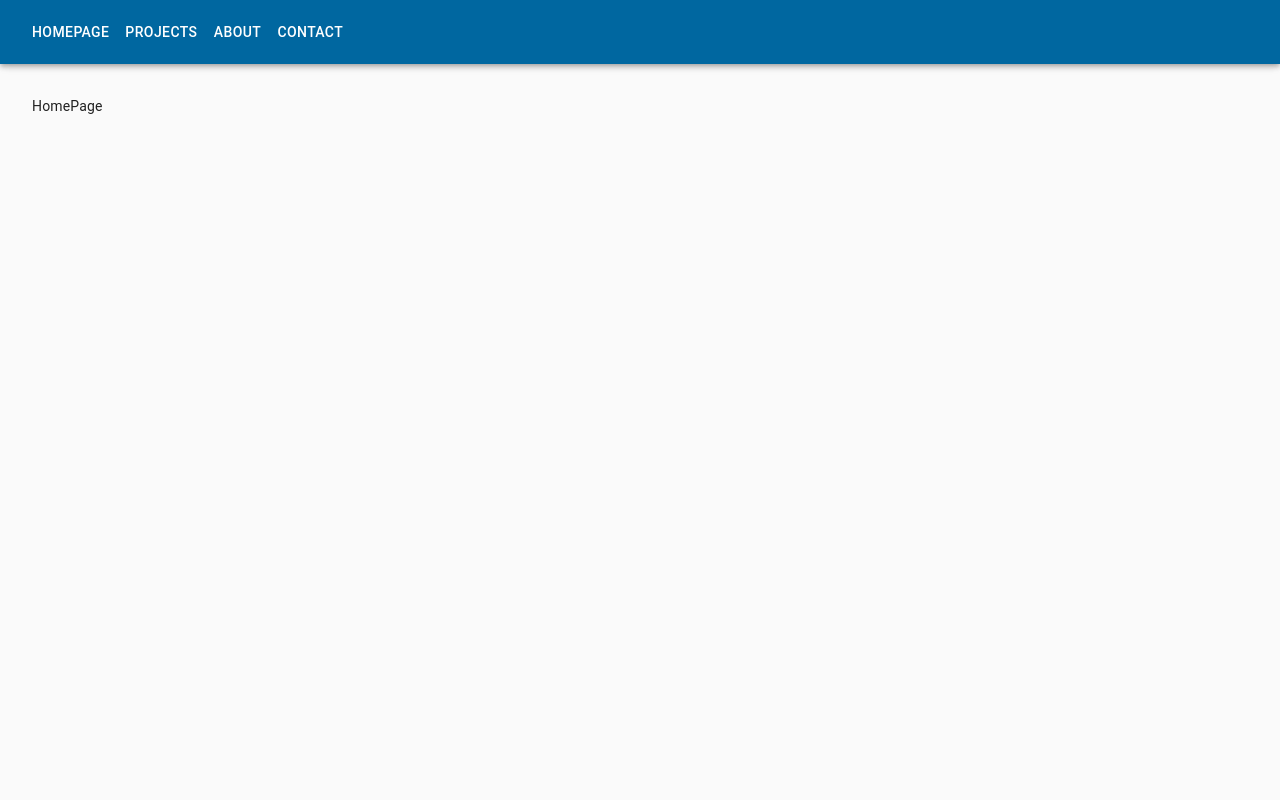
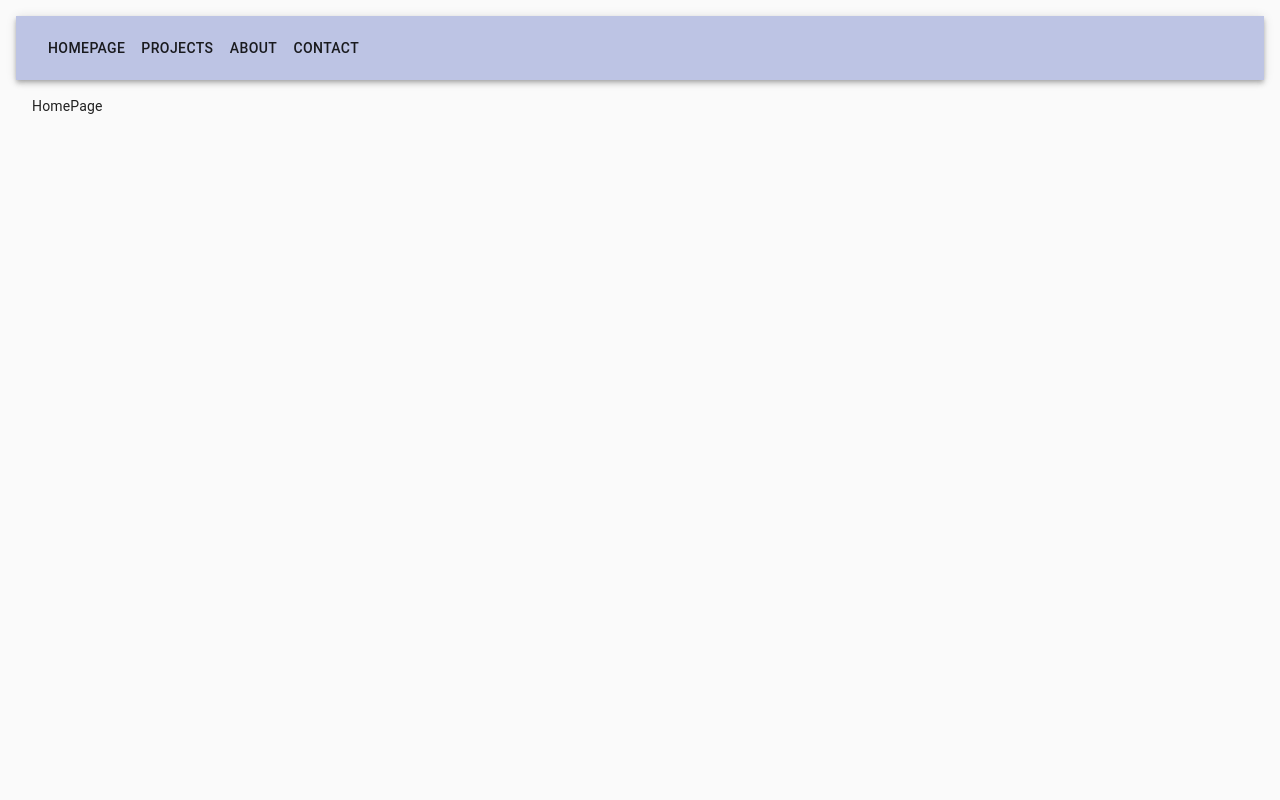
Before and after one commit to mmaya/mmaya.github.io, a React (Create React App) app: page / in a window 1280 px wide. Shown: the top 800 px of the page. Built offline with nearby package versions, Linux system fonts and the light colour scheme.

Commit message:
WIP: layout

```diff
--- a/src/App.js
+++ b/src/App.js
@@ -2,7 +2,7 @@ import React, { useState, useEffect, useCallback, useMemo } from "react";
 //@material-ui
 import makeStyles from "@material-ui/core/styles/makeStyles";
 import CircularProgress from '@material-ui/core/CircularProgress';
-import Typography from '@material-ui/core/Typography';
+import Hidden from '@material-ui/core/Hidden';
 import Fade from '@material-ui/core/Fade';
 import Grid from '@material-ui/core/Grid';
 import MuiAlert from '@material-ui/lab/Alert';
@@ -84,12 +84,12 @@ function App() {
   <AppDataContext.Provider value={{setNotificacao, setIsLoading}}>
     <div className={classes.root}>
       <Router >
-        <Header />
+        <Hidden smDown implementation="css"><Header /></Hidden>
         {notificacao.texto && <MuiAlert elevation={6} variant="filled" onClose={handleClose} severity={notificacao.tipo || "info"}>{notificacao.texto}</MuiAlert>}
         {rotas}
       </Router>
       <Footer />
-  </div>  }
+  </div>
     </AppDataContext.Provider>
 
 </div>
--- a/src/components/layout/Header/Header.jsx
+++ b/src/components/layout/Header/Header.jsx
@@ -1,99 +1,28 @@
 import React from 'react';
 import { Link } from 'react-router-dom'
-import clsx from 'clsx';
-//@material-ui/core
 import { makeStyles } from '@material-ui/core/styles';
 import AppBar from '@material-ui/core/AppBar';
 import Toolbar from '@material-ui/core/Toolbar';
 import Button from '@material-ui/core/Button';
-import AccountCircle from '@material-ui/icons/AccountCircle';
-import MenuItem from '@material-ui/core/MenuItem';
-import Menu from '@material-ui/core/Menu';
-import Hidden from "@material-ui/core/Hidden";
-import Drawer from "@material-ui/core/Drawer";
-import IconButton from "@material-ui/core/IconButton";
-import List from "@material-ui/core/List";
-import ListItemText from "@material-ui/core/ListItemText";
-import ListItem from "@material-ui/core/ListItem";
-import Divider from "@material-ui/core/Divider";
-//@material-ui/icons
-import MenuIcon from '@material-ui/icons/Menu';
-import ChevronLeftIcon from '@material-ui/icons/ChevronLeft';
 
-const drawerWidth = 240;
-
-const useStyles = makeStyles(theme => ({
+const useStyles = makeStyles((theme) => ({
   root: {
-    display: 'flex',
-  },
-  appBar: {
-    transition: theme.transitions.create(['margin', 'width'], {
-      easing: theme.transitions.easing.sharp,
-      duration: theme.transitions.duration.leavingScreen,
-    }),
+    flexGrow: 1,
   },
   menuButton: {
     marginRight: theme.spacing(2),
-  },
-  hide: {
-    display: 'none',
-  },
-  drawer: {
-    width: drawerWidth,
-    flexShrink: 0,
-  },
-  drawerPaper: {
-    width: drawerWidth,
-  },
-  title: {
-    flexGrow: 1,
-  },
-  toolbar: {
-    minHeight: 56,
-    [theme.breakpoints.up("xs")]: {
-      minHeight: 48,
-    },
-    [theme.breakpoints.up('sm')]: {
-      minHeight: 64,
-    },
-  },
+  }
 }));
 
 
 export default function Header({ ...props }) {
-  const { usuarioLogado, logout } = props;
   const classes = useStyles();
-  const [anchorEl, setAnchorEl] = React.useState(null);
-  const [open, setOpen] = React.useState(false);
-
-  const handleDrawerOpen = () => {
-    setOpen(true);
-  };
-
-  const handleDrawerClose = () => {
-    setOpen(false);
-  };
-
-  const handleMenu = event => {
-    setAnchorEl(event.currentTarget);
-  };
-
-
-  const handleClose = () => {
-    setAnchorEl(null);
-  };
 
 
   return (
-    <>
-    <AppBar
-        position="fixed"
-        className={clsx(classes.appBar, {
-          [classes.appBarShift]: open,
-        })}
-      >
+    <div >
+      <AppBar position="static">
         <Toolbar>
-          <Hidden smDown implementation="css">
             {menuItens.map((item, key) =>
               <Button
                 color="inherit"
@@ -104,45 +33,9 @@ export default function Header({ ...props }) {
                 {item.texto}
               </Button>
             )}
-          </Hidden>
-          <Hidden mdUp implementation="css">
-            <IconButton
-              color="inherit"
-              aria-label="open drawer"
-              onClick={handleDrawerOpen}
-              edge="start"
-              className={clsx(classes.menuButton, open && classes.hide)}
-            >
-              <MenuIcon />
-            </IconButton>
-            <Drawer
-              className={classes.drawer}
-              variant="persistent"
-              anchor="left"
-              open={open}
-              classes={{
-                paper: classes.drawerPaper,
-              }}
-            >
-              <div className={classes.drawerHeader}>
-                <IconButton onClick={handleDrawerClose}>
-                <ChevronLeftIcon />
-                </IconButton>
-              </div>
-              <Divider />
-              <List>
-                {menuItens.map((item, index) => (
-                  <ListItem key={index} component={Link} to={item.link}>
-                    <ListItemText primary={item.texto} />
-                  </ListItem>
-                ))}
-              </List>
-            </Drawer>
-        </Hidden>
         </Toolbar>
       </AppBar>
-      <Toolbar />
-      </>
+    </div>
   );
 }
 
--- a/src/theme/index.js
+++ b/src/theme/index.js
@@ -1,10 +1,10 @@
 import { createMuiTheme, responsiveFontSizes } from '@material-ui/core/styles';
 
 const palette = {
-    primary: { main: '#0067a0' },
-    secondary: { main: '#007B5F' }
-  };
-const themeName = 'JT';
+  primary: { main: '#BDC4E4' },
+  secondary: { main: '#12022A' }
+};
+const themeName = 'Milleni';
 
 let theme =  createMuiTheme({ palette, themeName });
 
```
Also changed, not shown: src/theme/theme.json (+10 -8 lines).
